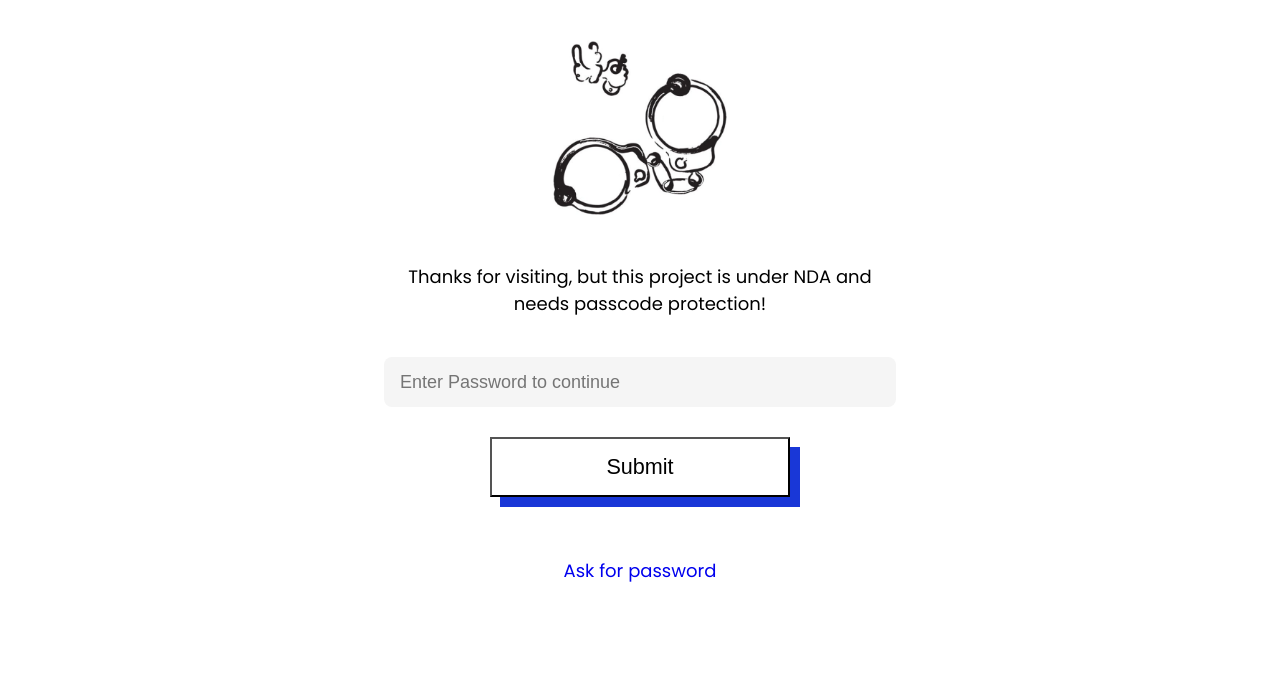
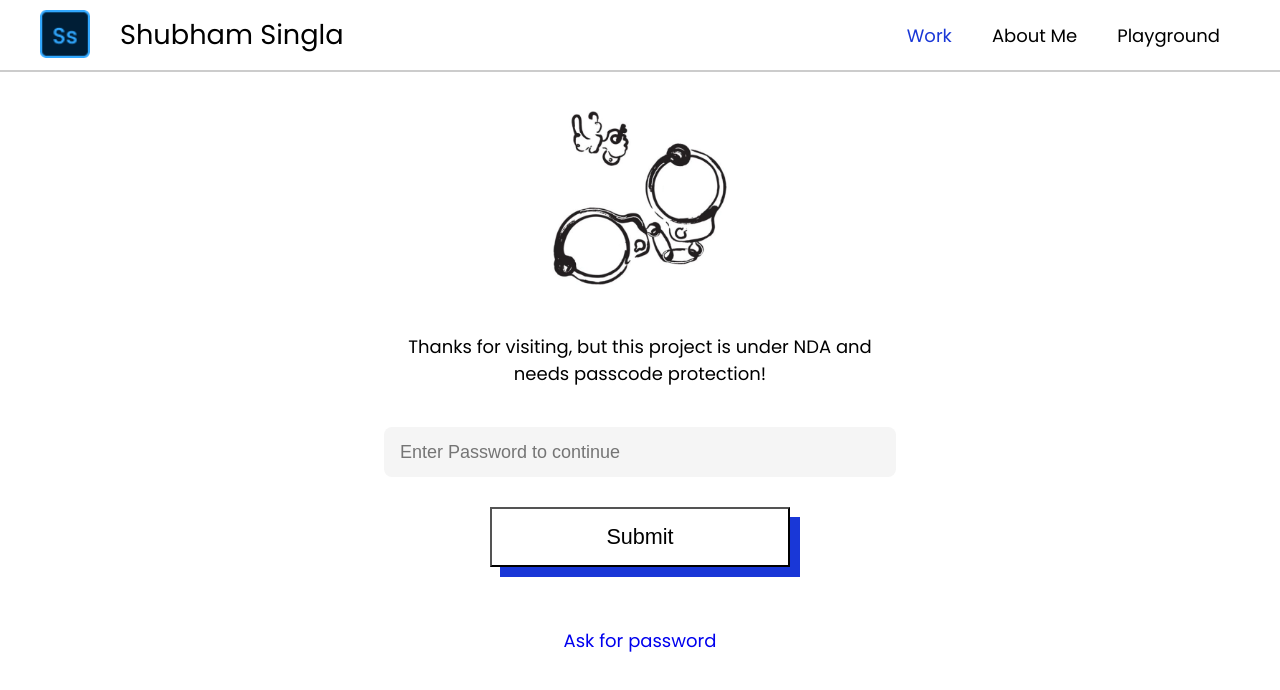
Before and after one commit to shubhamsingla807/portfolio, a plain HTML site: page Reimagining_the_DS-ML_course_via_storytelling.html in a window 1280 px wide. Drawn offline with Linux system fonts and the light colour scheme.

Commit message:
header added to new project

```diff
--- a/Reimagining_the_DS-ML_course_via_storytelling.html
+++ b/Reimagining_the_DS-ML_course_via_storytelling.html
@@ -36,9 +36,15 @@
 		}
 		#img-container {
 			width: 20%;
+			-webkit-user-select: none;
+			-moz-user-select: none;
+			-ms-user-select: none;
+			user-select: none;
+			margin-top: 60px;
 		}
 		#img-container img {
 			width: 100%;
+			margin-top: 10px;
 		}
 		#nda {
 			width: 40%;
@@ -84,8 +90,149 @@
 		a {
 			text-decoration: none;
 		}
+
+		/* header */
+		header {
+			position: absolute;
+			z-index: 40;
+		}
+
+		.header {
+			height: 70px;
+			width: 100vw;
+			padding: 10px 40px;
+			display: -webkit-box;
+			display: -ms-flexbox;
+			display: flex;
+			-webkit-box-pack: justify;
+			-ms-flex-pack: justify;
+			justify-content: space-between;
+			overflow: hidden;
+			background-color: white;
+			z-index: 40;
+		}
+
+		.progress-container {
+			width: 100%;
+			height: 2px;
+			background: #ccc;
+		}
+
+		.header > div {
+			display: -webkit-box;
+			display: -ms-flexbox;
+			display: flex;
+			-webkit-box-align: center;
+			-ms-flex-align: center;
+			align-items: center;
+		}
+
+		.left-section {
+			cursor: pointer;
+		}
+
+		.initials {
+			width: 50px;
+			height: 50px;
+		}
+
+		.initials img {
+			width: 100%;
+		}
+
+		.name {
+			margin-left: 30px;
+			font-size: 1.7rem;
+		}
+
+		.right-section div {
+			padding: 10px;
+			margin-top: 10px;
+		}
+
+		@-webkit-keyframes shadow {
+			from {
+				-webkit-box-shadow: none;
+				box-shadow: none;
+				color: black;
+			}
+			to {
+				-webkit-box-shadow: inset 0 -18px 30px -30px #3b51ce;
+				box-shadow: inset 0 -18px 30px -30px #3b51ce;
+				color: #3b51ce;
+			}
+		}
+
+		@keyframes shadow {
+			from {
+				-webkit-box-shadow: none;
+				box-shadow: none;
+				color: black;
+			}
+			to {
+				-webkit-box-shadow: inset 0 -18px 30px -30px #3b51ce;
+				box-shadow: inset 0 -18px 30px -30px #3b51ce;
+				color: #3b51ce;
+			}
+		}
+
+		.rotate-right-container a {
+			text-decoration: none;
+			color: black;
+			position: relative;
+			-webkit-transition: 0.4s;
+			transition: 0.4s;
+			display: block;
+			padding: 0 10px;
+			padding-bottom: 10px;
+		}
+
+		.rotate-right-container a::after {
+			width: 0;
+			left: 0;
+			height: 1px;
+			background-color: #3b51ce;
+			position: absolute;
+			content: "";
+			top: 100%;
+			-webkit-transition: 0.3s;
+			transition: 0.3s;
+		}
+
+		.rotate-right-container a:hover::after {
+			width: 100%;
+		}
+
+		.rotate-right-container a:hover {
+			-webkit-animation: shadow 0.5s linear both;
+			animation: shadow 0.5s linear both;
+		}
 	</style>
 	<body>
+		<header id="header">
+			<div class="header">
+				<div class="left-section">
+					<div class="initials">
+						<img src="./images/logo.png" alt="website logo" />
+					</div>
+					<div><span class="name">Shubham Singla</span></div>
+				</div>
+				<div class="right-section">
+					<div class="rotate-right-container">
+						<a href="./index.html" style="color: #1937d7">Work </a>
+					</div>
+					<div class="rotate-right-container">
+						<a href="./about.html"> About Me </a>
+					</div>
+					<div class="rotate-right-container">
+						<a href="./playground.html"> Playground </a>
+					</div>
+				</div>
+			</div>
+			<div class="progress-container">
+				<div class="progress-bar" id="myBar"></div>
+			</div>
+		</header>
 		<div id="main">
 			<div id="img-container">
 				<img src="./images/handcuff.png" alt="handcuff locked" />
@@ -130,6 +277,11 @@
 					}, 500);
 				}
 			});
+			document
+				.getElementsByClassName("left-section")[0]
+				.addEventListener("click", () => {
+					window.open("./index.html", "_top");
+				});
 		</script>
 	</body>
 </html>
```
